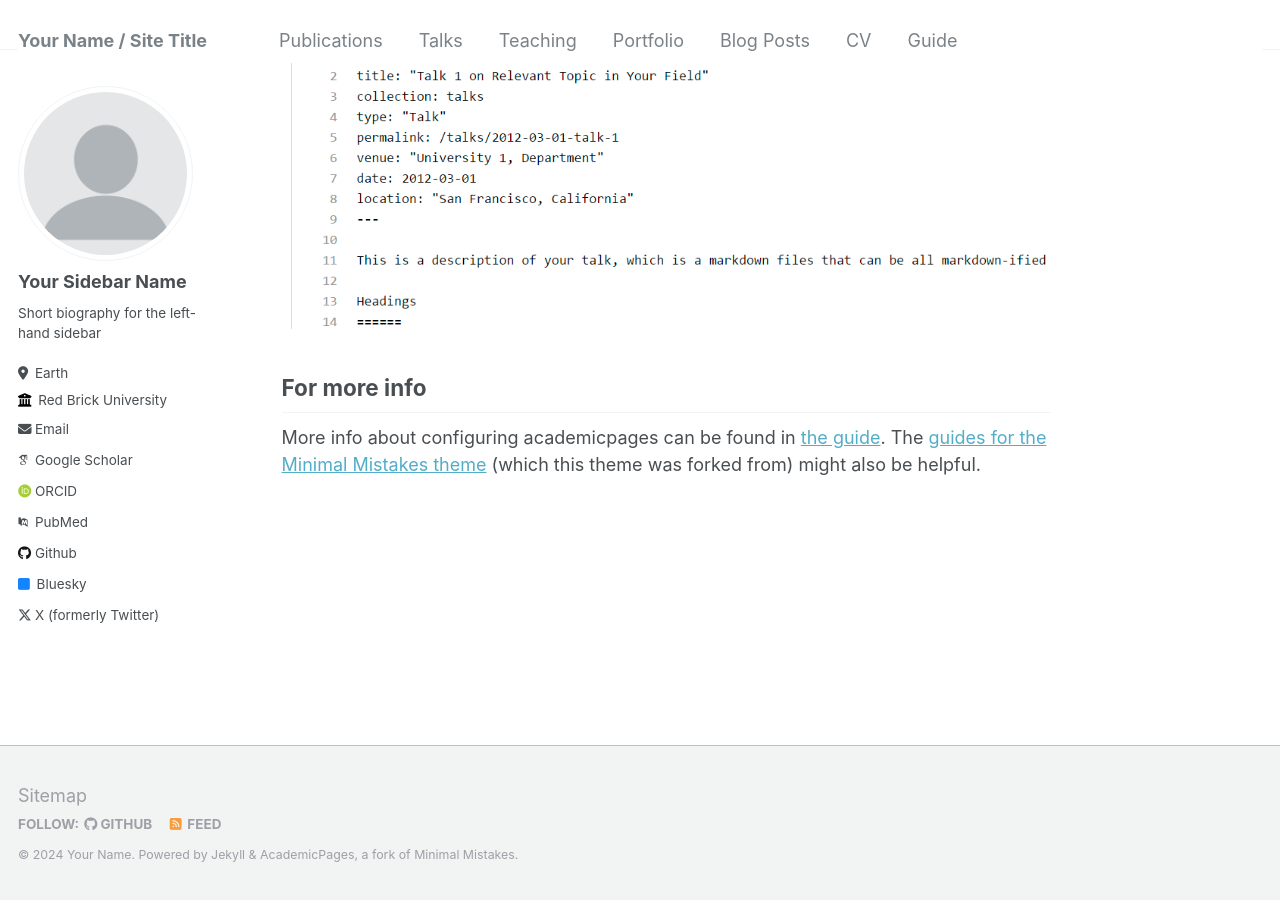
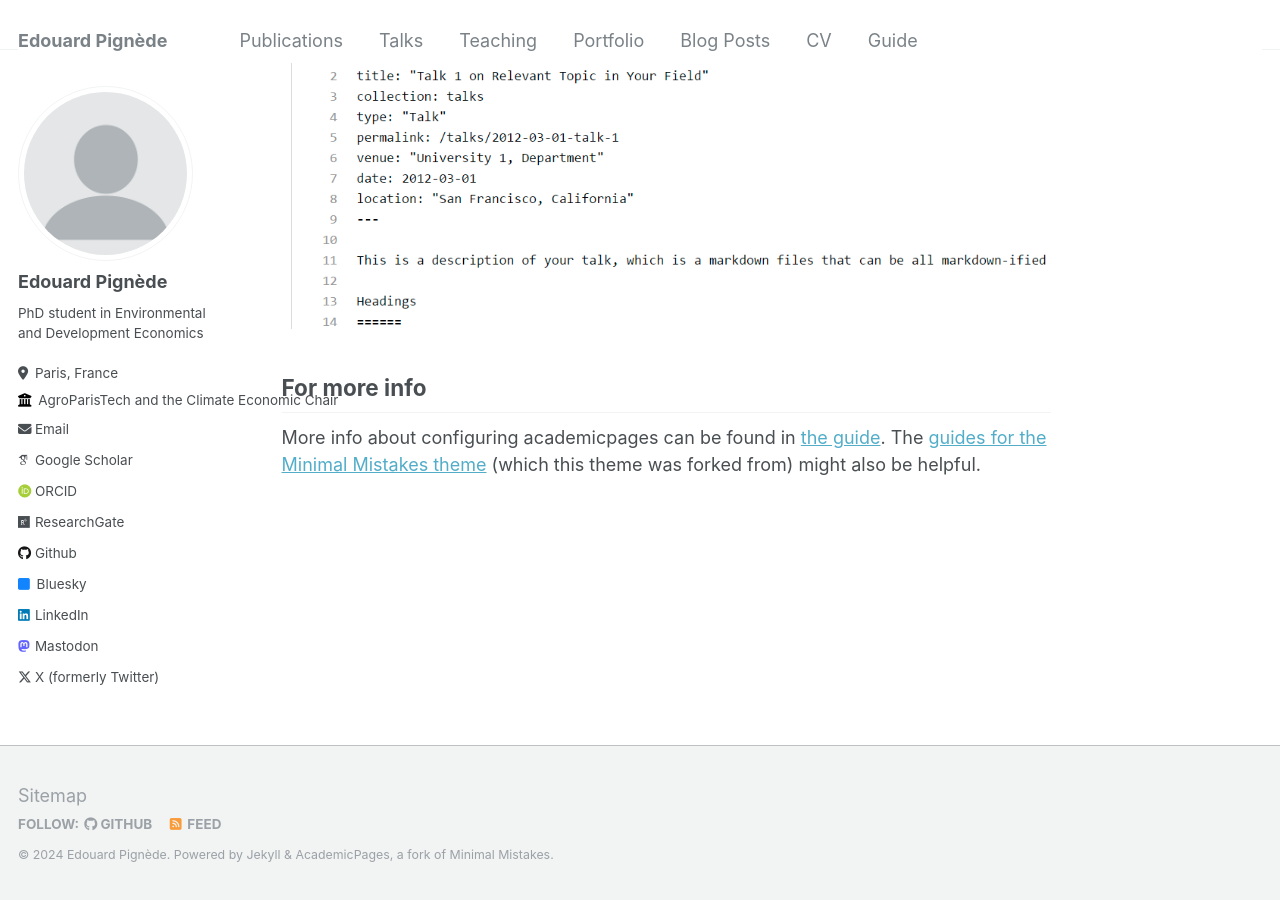
Before and after one commit to edouardpignede/edouardpignede.github.io, a Jekyll site: the page built from _pages/about.md, in a window 1280 px wide and 900 px high, scrolled down 2640 px. Built offline with Jekyll 4.4.1, drawn with Linux system fonts in a browser that asks for light colours; some web fonts are replaced.

Commit message:
Basic information

```diff
--- a/_config.yml
+++ b/_config.yml
@@ -8,13 +8,13 @@
 
 # Basic Site Settings
 locale                   : "en-US"
-title                    : "Your Name / Site Title"
+title                    : "Edouard Pignède"
 title_separator          : "-"
-name                     : &name "Your Name"
-description              : &description "personal description"
-url                      : https://academicpages.github.io # the base hostname & protocol for your site e.g. "https://mmistakes.github.io"
+name                     : &name "Edouard Pignède"
+description              : &description "PhD student in Environmental and Development Economics"
+url                      : https://edouardpignede.github.io # the base hostname & protocol for your site e.g. "https://mmistakes.github.io"
 baseurl                  : "" # the subpath of your site, e.g. "/blog"
-repository               : "academicpages/academicpages.github.io"
+repository               : "edouardpignede/edouardpignede.github.io"
 
 # Site Author - The following control what appear as part of the author content on the side bar.
 #               If a field is blank the icon and link will not appear, otherwise it will be shown.
@@ -22,21 +22,21 @@ repository               : "academicpages/academicpages.github.io"
 author:
   # Biographic information
   avatar           : "profile.png"
-  name             : "Your Sidebar Name"
+  name             : "Edouard Pignède"
   pronouns         : # example: "she/her"
-  bio              : "Short biography for the left-hand sidebar"
-  location         : "Earth"
-  employer         : "Red Brick University"
+  bio              : "PhD student in Environmental and Development Economics"
+  location         : "Paris, France"
+  employer         : "AgroParisTech and the Climate Economic Chair"
   uri              : # URL
-  email            : "none@example.org"
+  email            : "edouard.pignede@gmail.com"
 
   # Academic websites
   arxiv            : # URL - Update with the correct link to your profile
-  googlescholar    : "https://scholar.google.com/citations?user=PS_CX0AAAAAJ"
+  googlescholar    : "https://scholar.google.com/citations?user=WMmljNEAAAAJ&hl"
   impactstory      : # URL
-  orcid            : "http://orcid.org/yourorcidurl"
-  pubmed           : "https://www.ncbi.nlm.nih.gov/pubmed/?term=john+snow"
-  researchgate     : # URL
+  orcid            : "https://orcid.org/0000-0003-4747-9605"
+  pubmed           :
+  researchgate     : "https://www.researchgate.net/profile/Edouard-Pignede" # URL
 
   # Repositories and software development
   bitbucket        : # Username - Update with your username on the site
@@ -56,15 +56,15 @@ author:
   keybase          : # Username
   instagram        : # Username
   lastfm           : # Username
-  linkedin         : # Username
-  mastodon         : # URL
+  linkedin         : "https://www.linkedin.com/in/edouard-pignede-7275b5ab/" # Username
+  mastodon         : "https://mas.to/@PignedeE" # URL
   medium           : # URL
   pinterest        : # Username
   soundcloud       : # Username
   steam            : # Username
   telegram         : # URL
   tumblr           : # Username
-  twitter          : "UniofOxford"  # Replace this with your X / Twitter handle
+  twitter          : "https://twitter.com/PignedeE"  # Replace this with your X / Twitter handle
   vine             : # Username
   weibo            : # Username
   wikipedia        : # Username
```
